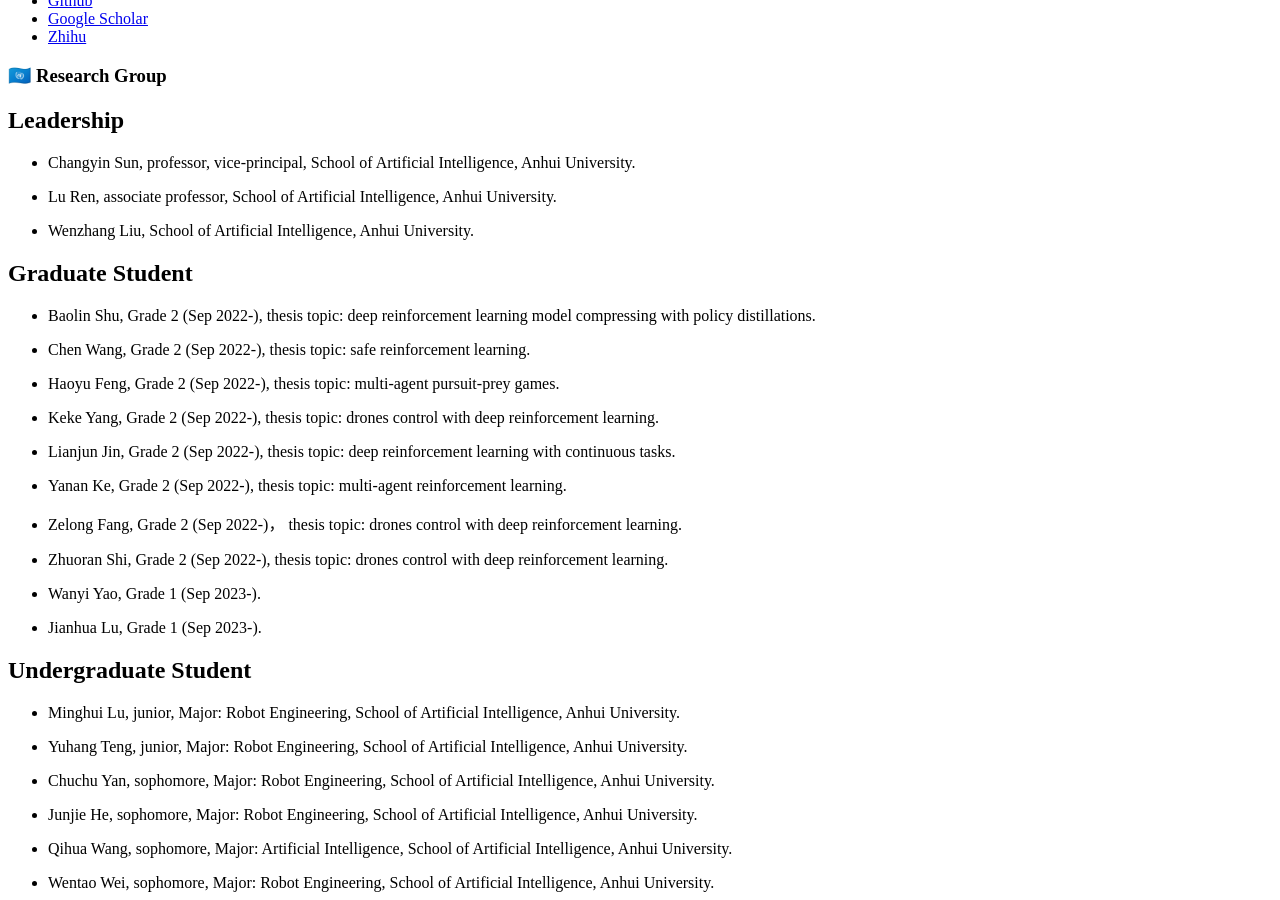
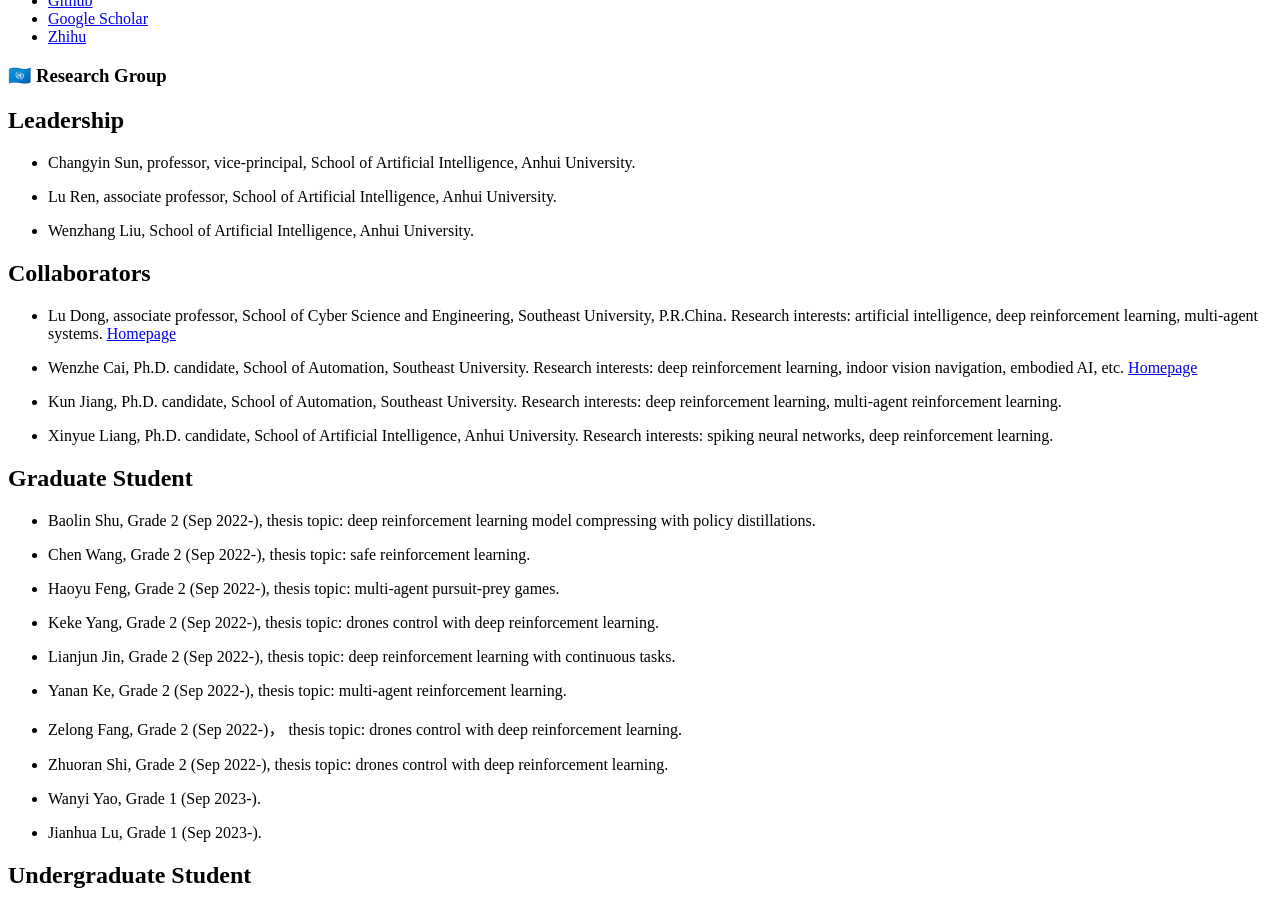
Before and after one commit to wenzhangliu/wenzhangliu.github.io, a Jekyll site: the page built from _pages/sources/group_members.md, in a window 1280 px wide and 900 px high, scrolled down 463 px. Built offline with Jekyll 4.4.1, drawn with Linux system fonts in a browser that asks for light colours; our own code applies the rules of GitHub Pages for plain Markdown files.

Commit message:
update groups

```diff
--- a/_pages/sources/group_members.md
+++ b/_pages/sources/group_members.md
@@ -7,6 +7,17 @@
 - Lu Ren, associate professor, School of Artificial Intelligence, Anhui University.
 
 - Wenzhang Liu, School of Artificial Intelligence, Anhui University.
+
+## Collaborators
+
+- Lu Dong, associate professor, School of Cyber Science and Engineering, Southeast University, P.R.China. Research interests: artificial intelligence, deep reinforcement learning, multi-agent systems. [Homepage](https://cyber.seu.edu.cn/_s303/dl/list.psp)
+
+- Wenzhe Cai, Ph.D. candidate, School of Automation, Southeast University. Research interests: deep reinforcement learning, indoor vision navigation, embodied AI, etc. [Homepage](https://wzcai99.github.io/)
+
+- Kun Jiang, Ph.D. candidate, School of Automation, Southeast University. Research interests: deep reinforcement learning, multi-agent reinforcement learning.
+
+- Xinyue Liang, Ph.D. candidate, School of Artificial Intelligence, Anhui University. Research interests: spiking neural networks, deep reinforcement learning.
+
 
 ## Graduate Student
 
```
